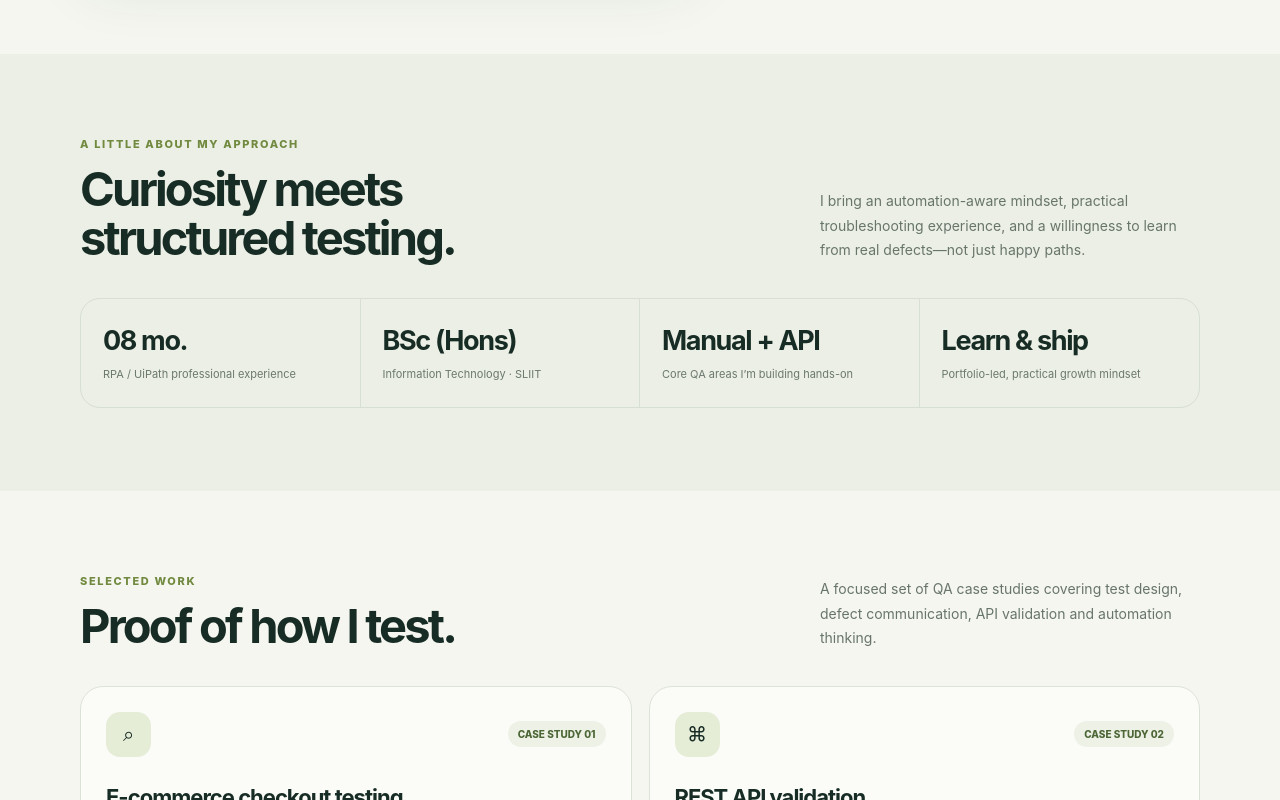
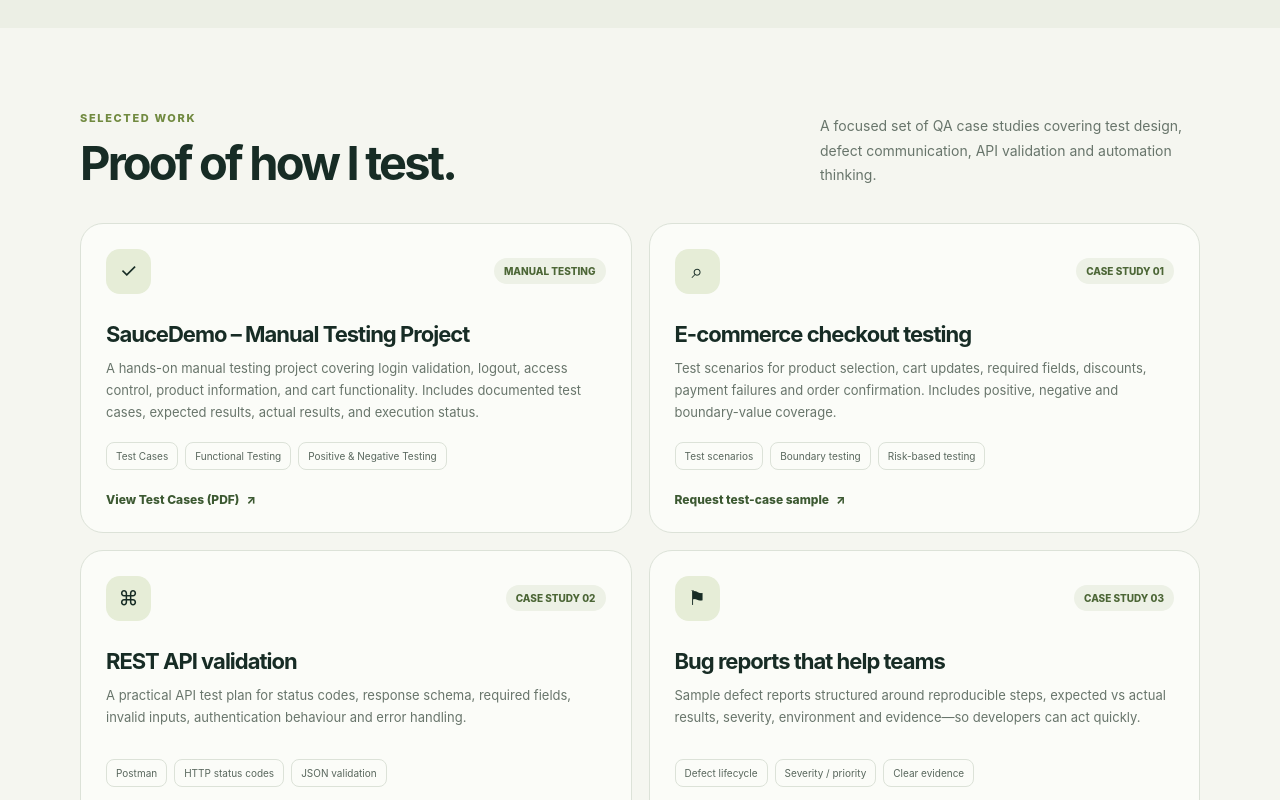
Before and after one commit to skfernando6/Kavindi-Fernando-Portfolio, a plain HTML site: page index.html in a window 1280 px wide. Shown: the part 1209-2009 px from the top of the page. Drawn offline with Linux system fonts and the light colour scheme.

Commit message:
Update index.html

```diff
--- a/index.html
+++ b/index.html
@@ -142,19 +142,6 @@ footer { padding:28px 0 38px;display:flex;justify-content:space-between;gap:20px
         <div class="actions"><a class="button" href="#work">Explore my QA work <span>↘</span></a><a class="button secondary" href="#contact">Contact me <span>↗</span></a></div>
         <div class="meta-row"><span><span class="dot"></span> Open to paid QA opportunities</span><span>⌁ Sri Lanka · Remote / Hybrid / On-site</span></div>
       </div>
-      <div class="project-card">
-  <h3>SauceDemo – Manual Testing Project</h3>
-  <p>
-    A hands-on manual testing project covering login,
-    validation messages, logout, access control, and
-    product functionality. Includes test scenarios,
-    test cases, expected results, actual results, and
-    execution status.
-  </p>
-  <a href="SauceDemo_Manual_Test_Cases.pdf" target="_blank">
-    View Test Cases (PDF)
-  </a>
-</div>
       <div class="hero-art" aria-label="Illustration of a software test report">
         <div class="art-top"><span>QUALITY CHECK / 001</span><span>● LIVE MINDSET</span></div>
         <div class="art-code">
@@ -182,6 +169,33 @@ footer { padding:28px 0 38px;display:flex;justify-content:space-between;gap:20px
       <div class="wrap">
         <div class="section-head"><div><div class="kicker">Selected work</div><h2>Proof of how I test.</h2></div><p class="section-desc">A focused set of QA case studies covering test design, defect communication, API validation and automation thinking.</p></div>
         <div class="grid">
+
+<article class="project">
+  <div class="project-top">
+    <div class="project-icon">✓</div>
+    <span class="tag">MANUAL TESTING</span>
+  </div>
+  <h3>SauceDemo – Manual Testing Project</h3>
+  <p>
+    A hands-on manual testing project covering login
+    validation, logout, access control, product
+    information, and cart functionality. Includes
+    documented test cases, expected results, actual
+    results, and execution status.
+  </p>
+  <div class="chips">
+    <span class="chip">Test Cases</span>
+    <span class="chip">Functional Testing</span>
+    <span class="chip">Positive & Negative Testing</span>
+  </div>
+  <a class="project-link"
+     href="SauceDemo_Manual_Test_Cases.pdf"
+     target="_blank"
+     rel="noopener noreferrer">
+    View Test Cases (PDF) <span>↗</span>
+  </a>
+</article>
+
           <article class="project"><div class="project-top"><div class="project-icon">⌕</div><span class="tag">CASE STUDY 01</span></div><h3>E-commerce checkout testing</h3><p>Test scenarios for product selection, cart updates, required fields, discounts, payment failures and order confirmation. Includes positive, negative and boundary-value coverage.</p><div class="chips"><span class="chip">Test scenarios</span><span class="chip">Boundary testing</span><span class="chip">Risk-based testing</span></div><a class="project-link" href="#contact" data-project="E-commerce checkout testing">Request test-case sample <span>↗</span></a></article>
           <article class="project"><div class="project-top"><div class="project-icon">⌘</div><span class="tag">CASE STUDY 02</span></div><h3>REST API validation</h3><p>A practical API test plan for status codes, response schema, required fields, invalid inputs, authentication behaviour and error handling.</p><div class="chips"><span class="chip">Postman</span><span class="chip">HTTP status codes</span><span class="chip">JSON validation</span></div><a class="project-link" href="#contact" data-project="REST API validation">Request API test plan <span>↗</span></a></article>
           <article class="project"><div class="project-top"><div class="project-icon">⚑</div><span class="tag">CASE STUDY 03</span></div><h3>Bug reports that help teams</h3><p>Sample defect reports structured around reproducible steps, expected vs actual results, severity, environment and evidence—so developers can act quickly.</p><div class="chips"><span class="chip">Defect lifecycle</span><span class="chip">Severity / priority</span><span class="chip">Clear evidence</span></div><a class="project-link" href="#contact" data-project="Bug report examples">Request bug report sample <span>↗</span></a></article>
```
